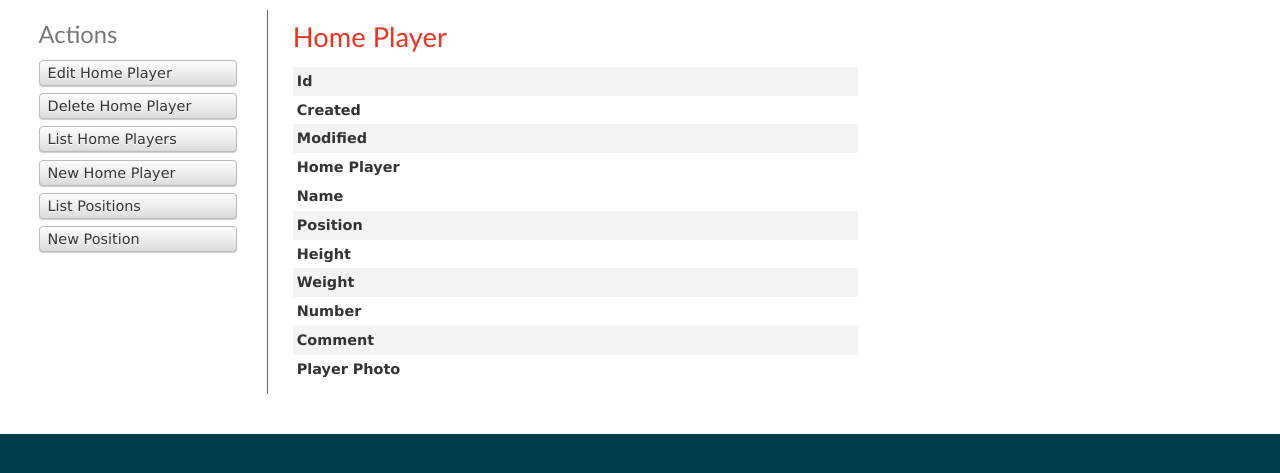
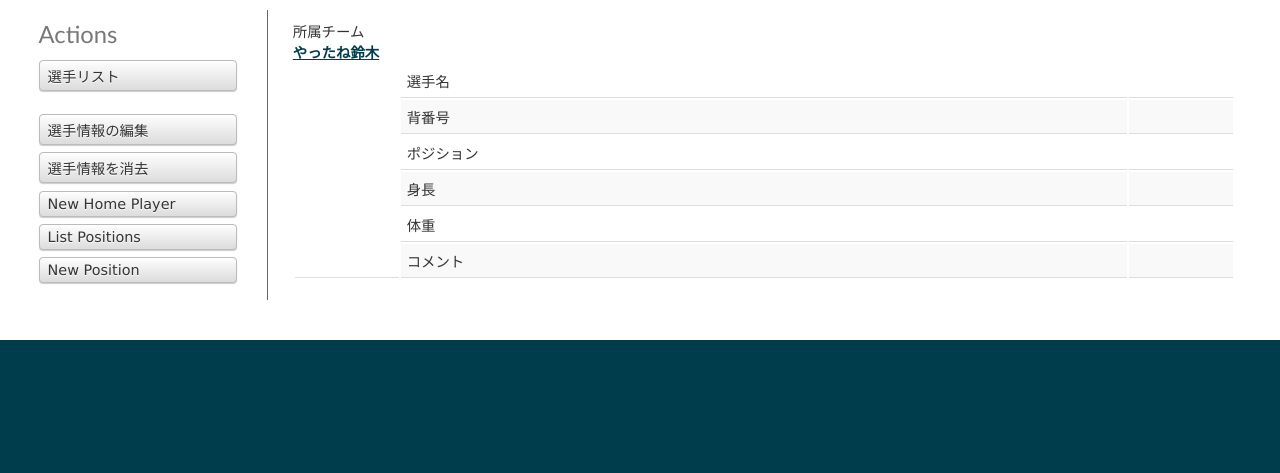
Before and after one commit to NemotoYoshiyuki/basketball_score, a CakePHP app: the page made by app/View/HomePlayers/view.ctp in a window 1280 px wide. Shown: the part 112-585 px from the top of the page. Run offline with PHP 8.4 and a stand-in for CakePHP, Linux system fonts and the light colour scheme; the template is opened without the code that fills it, so the values that code supplies are empty; some libraries are stand-ins or nearby versions.

Commit message:
テーブル作成完了

```diff
--- a/app/View/HomePlayers/view.ctp
+++ b/app/View/HomePlayers/view.ctp
@@ -1,64 +1,51 @@
+<?php echo $this->Html->css('Home_Player'); ?>
 <div class="homePlayers view">
-<h2><?php echo __('Home Player'); ?></h2>
-	<dl>
-		<dt><?php echo __('Id'); ?></dt>
-		<dd>
-			<?php echo h($homePlayer['HomePlayer']['id']); ?>
-			&nbsp;
-		</dd>
-		<dt><?php echo __('Created'); ?></dt>
-		<dd>
-			<?php echo h($homePlayer['HomePlayer']['created']); ?>
-			&nbsp;
-		</dd>
-		<dt><?php echo __('Modified'); ?></dt>
-		<dd>
-			<?php echo h($homePlayer['HomePlayer']['modified']); ?>
-			&nbsp;
-		</dd>
-		<dt><?php echo __('Home Player Name'); ?></dt>
-		<dd>
-			<?php echo h($homePlayer['HomePlayer']['home_player_name']); ?>
-			&nbsp;
-		</dd>
-		<dt><?php echo __('Position'); ?></dt>
-		<dd>
-			<?php echo $this->Html->link($homePlayer['Position']['id'], array('controller' => 'positions', 'action' => 'view', $homePlayer['Position']['id'])); ?>
-			&nbsp;
-		</dd>
-		<dt><?php echo __('Height'); ?></dt>
-		<dd>
-			<?php echo h($homePlayer['HomePlayer']['height']); ?>
-			&nbsp;
-		</dd>
-		<dt><?php echo __('Weight'); ?></dt>
-		<dd>
-			<?php echo h($homePlayer['HomePlayer']['weight']); ?>
-			&nbsp;
-		</dd>
-		<dt><?php echo __('Number'); ?></dt>
-		<dd>
-			<?php echo h($homePlayer['HomePlayer']['number']); ?>
-			&nbsp;
-		</dd>
-		<dt><?php echo __('Comment'); ?></dt>
-		<dd>
-			<?php echo h($homePlayer['HomePlayer']['comment']); ?>
-			&nbsp;
-		</dd>
-		<dt><?php echo __('Player Photo'); ?></dt>
-		<dd>
-			<?php echo h($homePlayer['HomePlayer']['player_photo']); ?>
-			&nbsp;
-		</dd>
-	</dl>
+	<?php echo "所属チーム<br>" ?>
+	<?php echo $this->Html->link(__('やったね鈴木 '), array('action' => 'index')); ?>
+	<div class="background">
+<table class="table">
+	<tr>
+		<td rowspan="6"><img class="player_img" src=<?php echo h($homePlayer['HomePlayer']['player_photo']); ?>></td>
+		<td><?php echo __('選手名'); ?></td>
+		<td><?php echo h($homePlayer['HomePlayer']['home_player_name']); ?></td>
+	</tr>
+
+	<tr>
+		<td><?php echo __('背番号'); ?></td>
+		<td><?php echo h($homePlayer['HomePlayer']['number']); ?></td>
+	</tr>
+
+	<tr>
+		<td><?php echo __('ポジション'); ?></td>
+		<td><?php echo $this->Html->link($homePlayer['Position']['id'], array('controller' => 'positions', 'action' => 'view', $homePlayer['Position']['id'])); ?></td>
+	</tr>
+
+	<tr>
+		<td><?php echo __('身長'); ?></td>
+		<td><?php echo h($homePlayer['HomePlayer']['height']); ?></td>
+	</tr>
+
+	<tr>
+		<td><?php echo __('体重'); ?></td>
+		<td><?php echo h($homePlayer['HomePlayer']['weight']); ?></td>
+	</tr>
+
+
+
+	<tr>
+		<td><?php echo __('コメント'); ?></td>
+		<td><?php echo h($homePlayer['HomePlayer']['comment']); ?></td>
+	</tr>
+</table>
+	</div>
 </div>
 <div class="actions">
 	<h3><?php echo __('Actions'); ?></h3>
 	<ul>
-		<li><?php echo $this->Html->link(__('Edit Home Player'), array('action' => 'edit', $homePlayer['HomePlayer']['id'])); ?> </li>
-		<li><?php echo $this->Form->postLink(__('Delete Home Player'), array('action' => 'delete', $homePlayer['HomePlayer']['id']), array(), __('Are you sure you want to delete # %s?', $homePlayer['HomePlayer']['id'])); ?> </li>
-		<li><?php echo $this->Html->link(__('List Home Players'), array('action' => 'index')); ?> </li>
+		<li><?php echo $this->Html->link(__('選手リスト'), array('action' => 'index')); ?> </li>
+		<br><li><?php echo $this->Html->link(__('選手情報の編集'), array('action' => 'edit', $homePlayer['HomePlayer']['id'])); ?> </li>
+		<li><?php echo $this->Form->postLink(__('選手情報を消去'), array('action' => 'delete', $homePlayer['HomePlayer']['id']), array(), __('この選手情報を消去しますか？ # %s?', $homePlayer['HomePlayer']['id'])); ?> </li>
+
 		<li><?php echo $this->Html->link(__('New Home Player'), array('action' => 'add')); ?> </li>
 		<li><?php echo $this->Html->link(__('List Positions'), array('controller' => 'positions', 'action' => 'index')); ?> </li>
 		<li><?php echo $this->Html->link(__('New Position'), array('controller' => 'positions', 'action' => 'add')); ?> </li>
```
